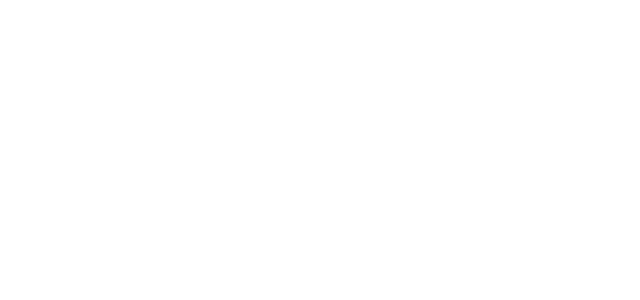
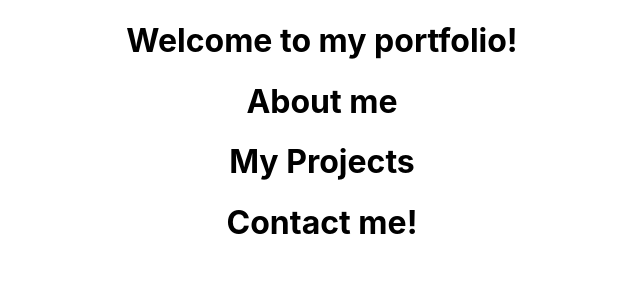
Before and after one commit to cdeoliveirasilva/olivebranch, a React (Create React App) app: page / in a window 1280 px wide. Shown: the top 300 px of the page, without its empty margins (318-958 px from the left). Built offline with nearby package versions, Linux system fonts and the light colour scheme.

Commit message:
Add react-router-dom

```diff
--- a/package.json
+++ b/package.json
@@ -8,6 +8,7 @@
     "@testing-library/user-event": "^7.2.1",
     "react": "^16.13.1",
     "react-dom": "^16.13.1",
+    "react-router-dom": "^5.1.2",
     "react-scripts": "3.4.1"
   },
   "scripts": {
--- a/src/App.js
+++ b/src/App.js
@@ -7,7 +7,14 @@
 import Contact from "./Contact";
 
 function App() {
-  return <div className="App"></div>;
+  return (
+    <div className="App">
+      <Home />
+      <About />
+      <Projects />
+      <Contact />
+    </div>
+  );
 }
 
 export default App;
--- a/src/Projects.js
+++ b/src/Projects.js
@@ -3,7 +3,7 @@
 function Projects() {
   return (
     <div>
-      <h1>My Prrojects</h1>
+      <h1>My Projects</h1>
     </div>
   );
 }
```
Also changed, not shown: 1 other file (tests, documents, lock files or other folders).
